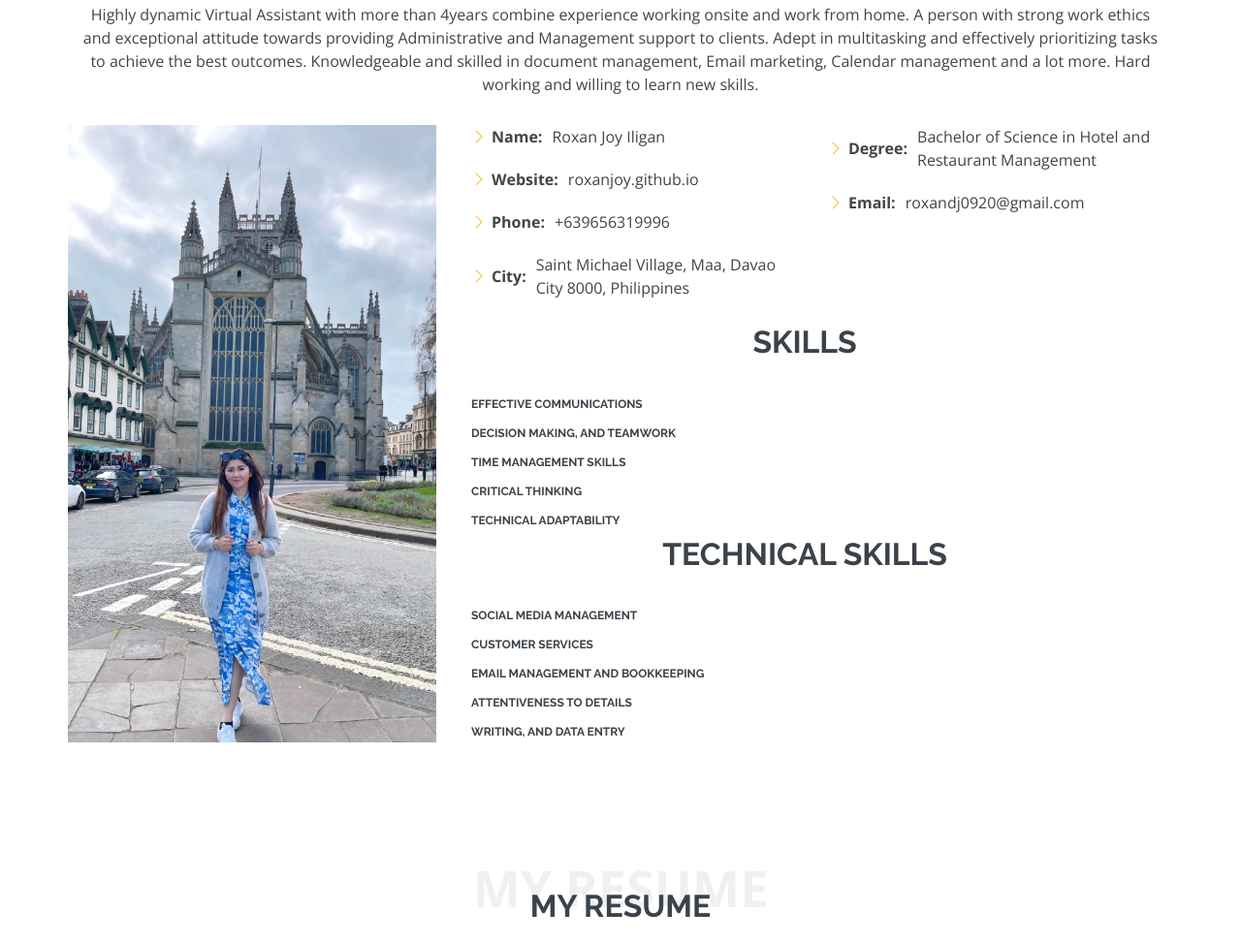
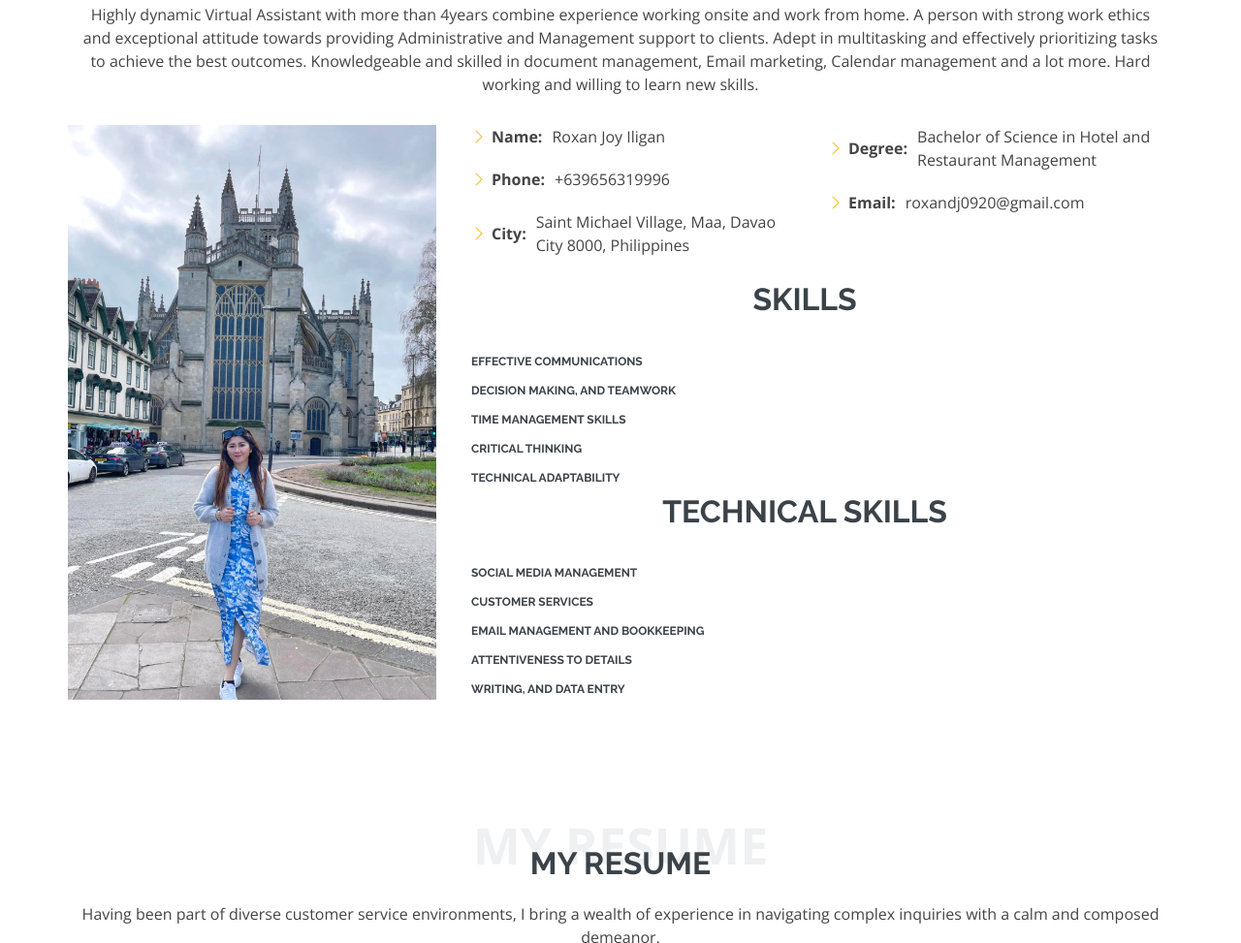
Before and after one commit to roxanjoy/roxanjoy.github.io, a plain HTML site: page index.html in a window 1280 px wide. Shown: the part 945-1918 px from the top of the page at 97% size. Drawn offline with nearby package versions, Linux system fonts and the light colour scheme.

Commit message:
final changes last version

```diff
--- a/index.html
+++ b/index.html
@@ -86,7 +86,6 @@
                 <div class="col-lg-6">
                   <ul>
                     <li><i class="bi bi-chevron-right"></i> <strong>Name:</strong> <span>Roxan Joy Iligan</span></li>
-                    <li><i class="bi bi-chevron-right"></i> <strong>Website:</strong> <span>roxanjoy.github.io</span></li>
                     <li><i class="bi bi-chevron-right"></i> <strong>Phone:</strong> <span>+639656319996</span></li>
                     <li><i class="bi bi-chevron-right"></i> <strong>City:</strong> <span>Saint Michael Village, Maa, Davao City 8000, Philippines</span></li>
                   </ul>
```
